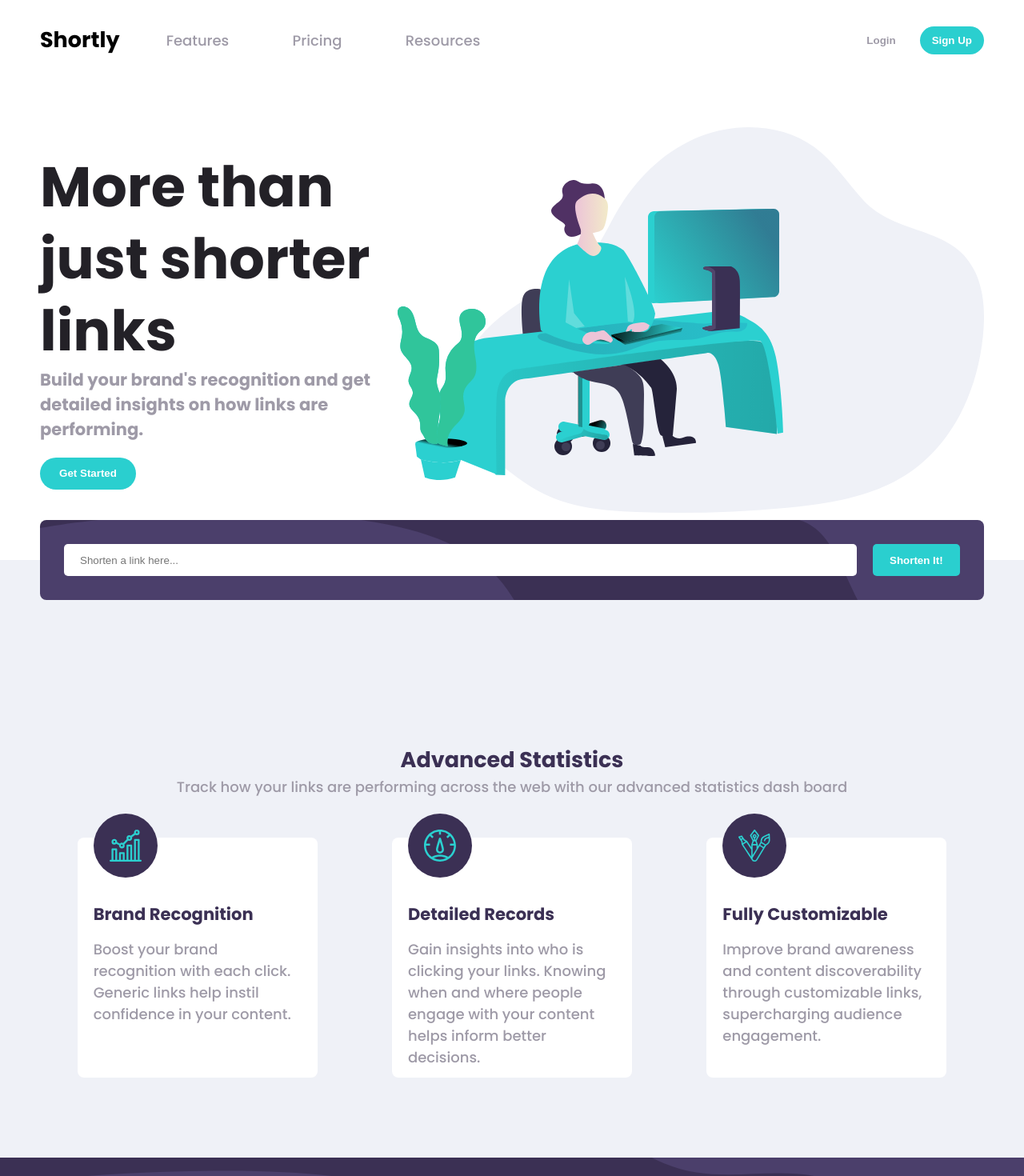
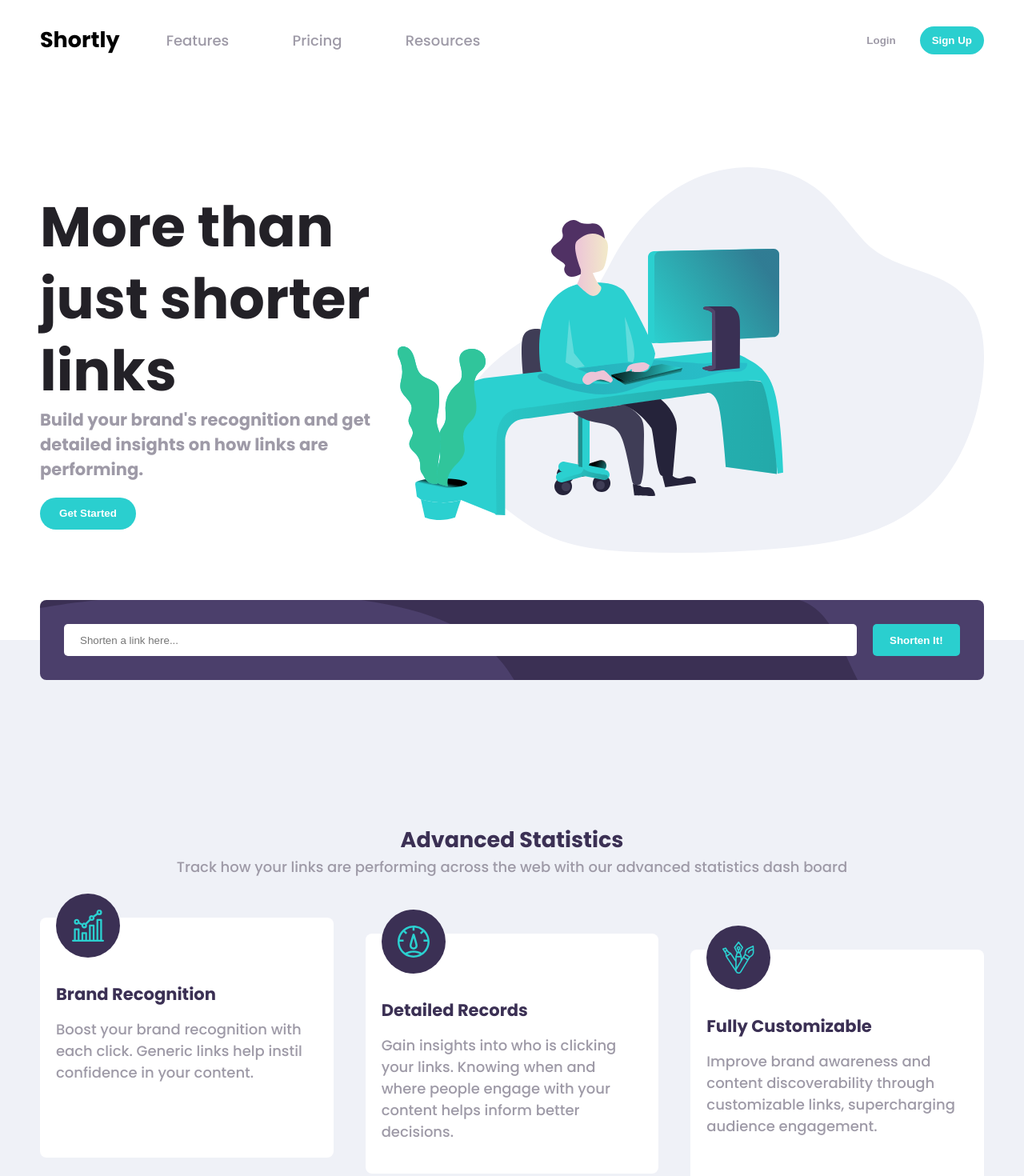
Before and after one commit to guilhermegules/vue-url-shortening, a Vue app: page / in a window 1280 px wide. Shown: the top 1470 px of the page at 80% size. Built offline with nearby package versions, Linux system fonts and the light colour scheme.

Commit message:
style: adjust header and card style

```diff
--- a/src/components/HeaderComponent.vue
+++ b/src/components/HeaderComponent.vue
@@ -8,11 +8,7 @@
       </h3>
       <ButtonComponent text="Get Started" big rounded withBackground />
     </div>
-    <img
-      class="header__image"
-      src="/images/illustration-working.svg"
-      alt="Men working on computer"
-    />
+    <img src="/images/illustration-working.svg" alt="Men working on computer" />
   </header>
 </template>
 
@@ -30,8 +26,9 @@ export default {
 .header {
   display: flex;
   align-items: center;
+  justify-content: space-between;
   position: relative;
-  height: 600px;
+  height: 700px;
   background-color: var(--neutral-white);
 }
 
@@ -49,8 +46,4 @@ export default {
   color: var(--neutral-grayish-violet);
   margin-bottom: 20px;
 }
-
-.header__image {
-  /* TODO: adjust style */
-}
 </style>
--- a/src/components/home-components/InfoCardComponent.vue
+++ b/src/components/home-components/InfoCardComponent.vue
@@ -22,7 +22,7 @@ export default {
 
 <style scoped>
 .card {
-  width: 300px;
+  width: 100%;
   height: 300px;
   position: relative;
   background-color: var(--neutral-white);
--- a/src/components/home-components/InfoComponent.vue
+++ b/src/components/home-components/InfoComponent.vue
@@ -62,9 +62,17 @@ export default {
 }
 
 .info__cards {
-  display: flex;
-  justify-content: space-around;
-  align-items: center;
+  display: grid;
+  grid-template-columns: repeat(3, 1fr);
+  gap: 40px;
+}
+
+.info__cards .card:nth-child(2) {
+  margin-top: 20px;
+}
+
+.info__cards .card:nth-child(3) {
+  margin-top: 40px;
 }
 
 .info__boost {
```
